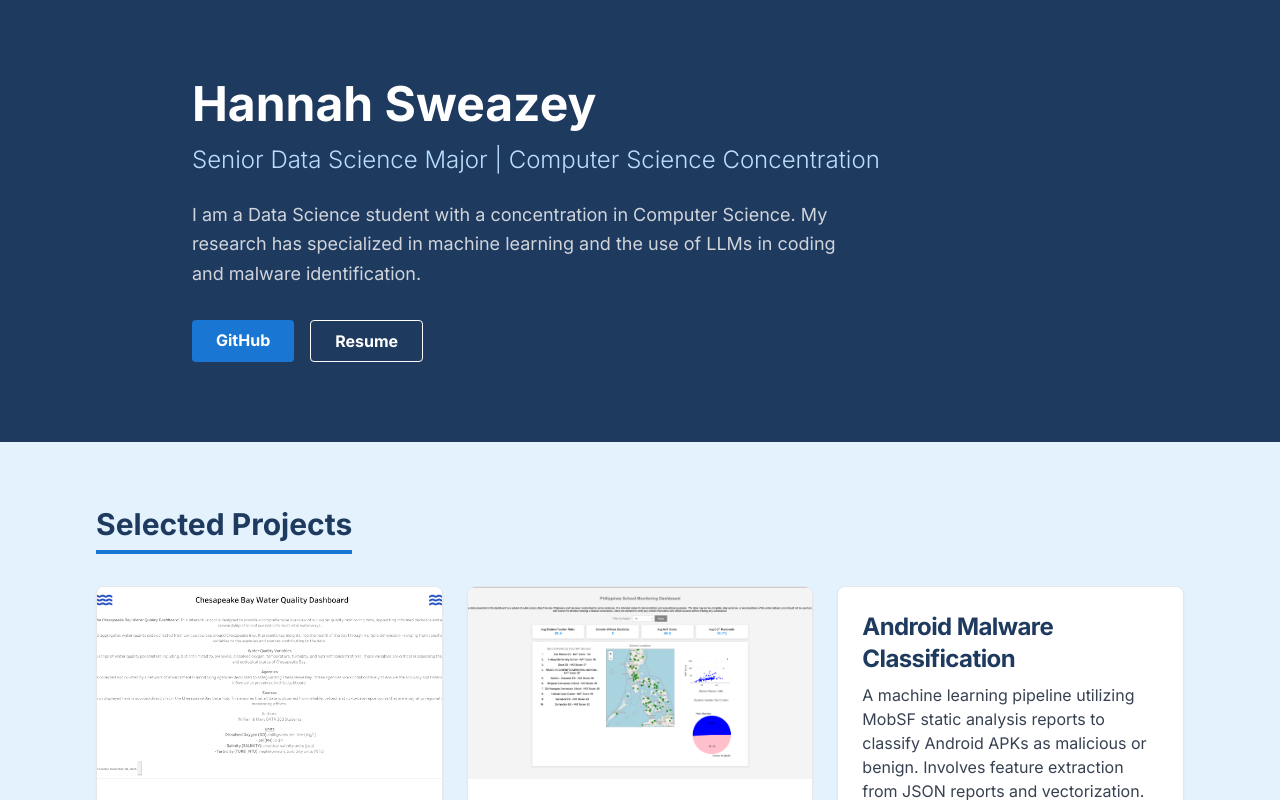
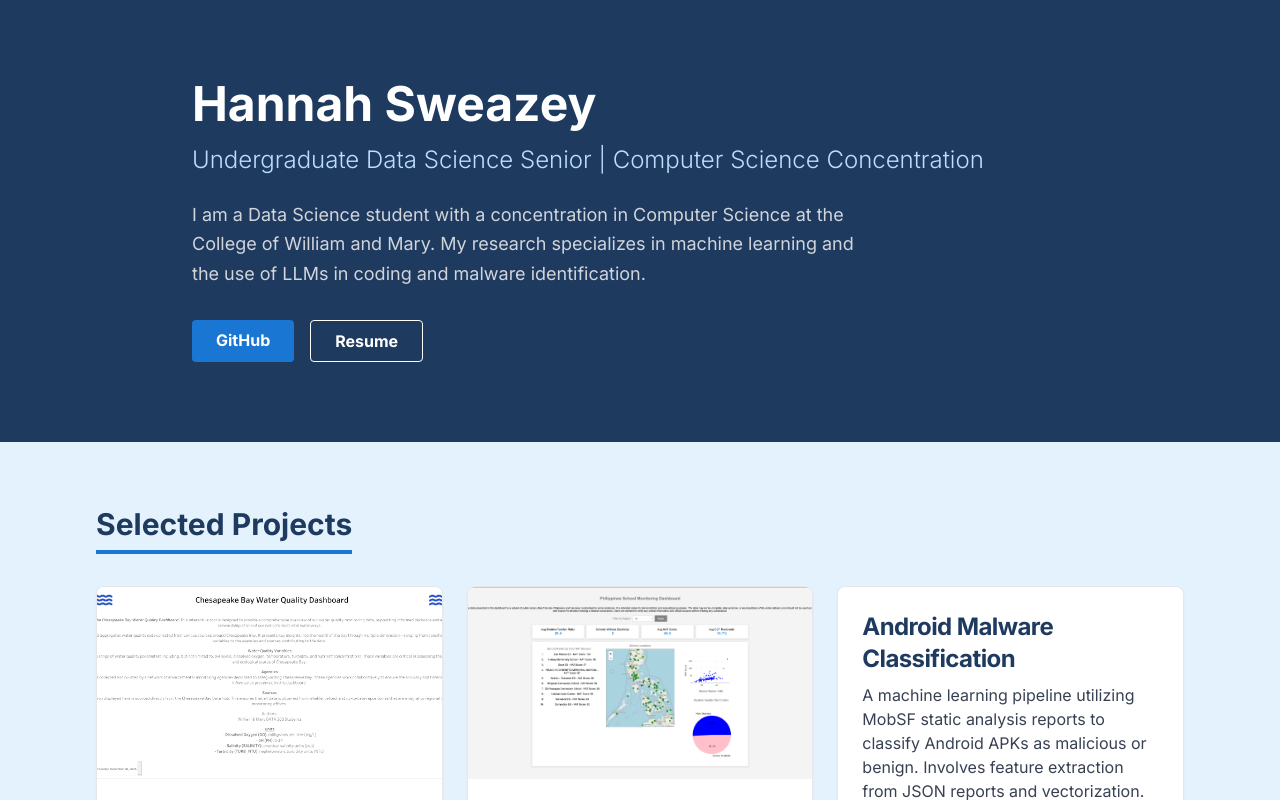
Before and after one commit to HSweazey/HSweazey.github.io, a Next.js app: page / in a window 1280 px wide. Shown: the top 800 px of the page. Built offline with nearby package versions, Linux system fonts and the light colour scheme.

Commit message:
Bio update

```diff
--- a/app/page.tsx
+++ b/app/page.tsx
@@ -59,10 +59,10 @@ export default function Home() {
             Hannah Sweazey
           </h1>
           <h2 className="text-2xl text-lightBlue-100 font-light mb-6">
-            Senior Data Science Major | Computer Science Concentration
+            Undergraduate Data Science Senior | Computer Science Concentration
           </h2>
           <p className="text-lg max-w-2xl text-gray-300 leading-relaxed">
-            I am a Data Science student with a concentration in Computer Science. My research has specialized in machine learning and the use of LLMs in coding and malware identification.
+            I am a Data Science student with a concentration in Computer Science at the College of William and Mary. My research specializes in machine learning and the use of LLMs in coding and malware identification.
           </p>
 
           <div className="mt-8 flex gap-4">
```
